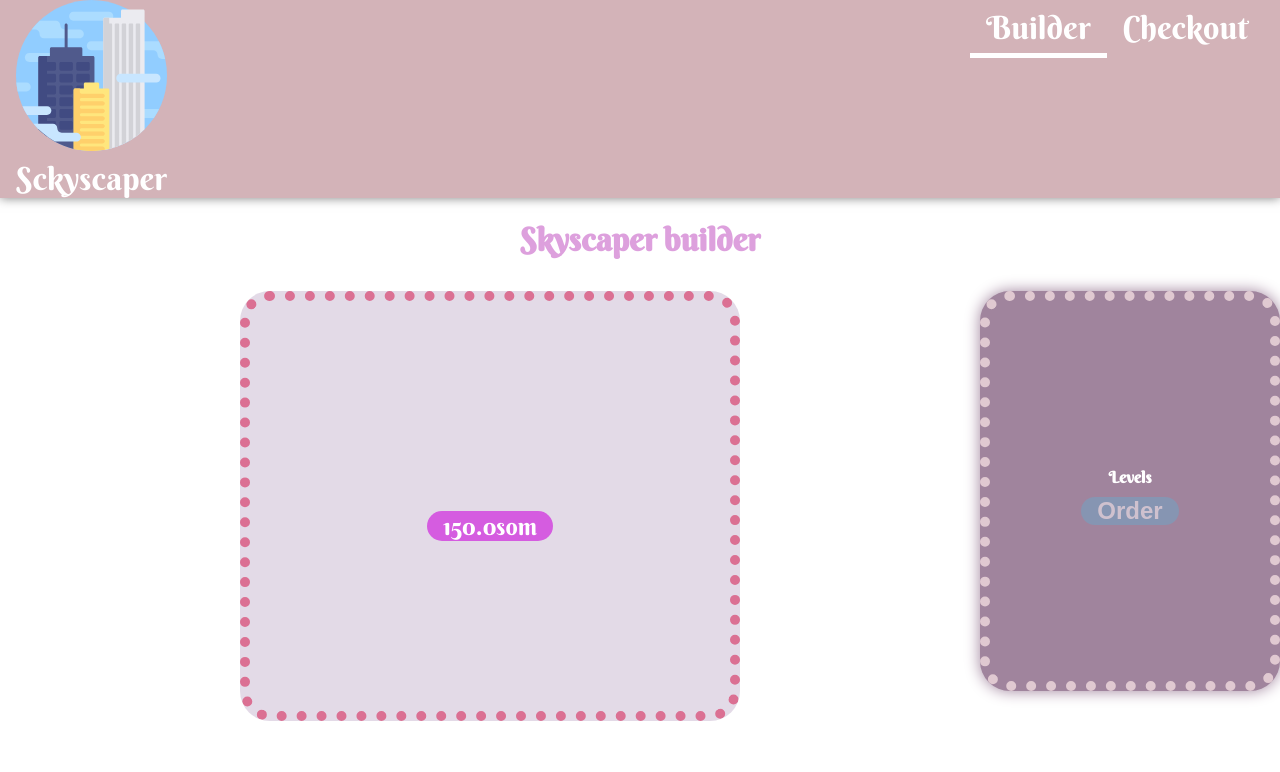
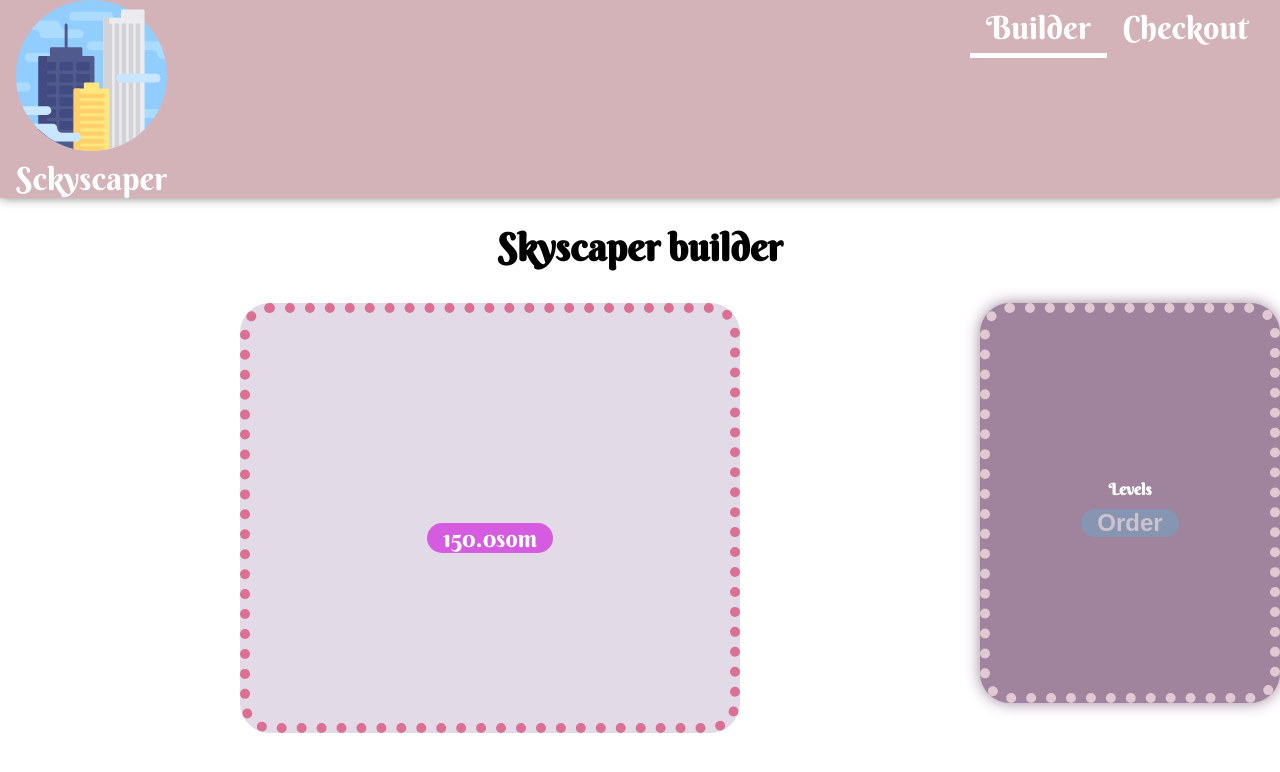
Before and after one commit to soltonbekov-aiymkyz/builder, a React (Create React App) app: page / in a window 1280 px wide. Shown: the top 772 px of the page. Built offline with nearby package versions, Linux system fonts and the light colour scheme; no server answers.

Commit message:
added new animations

```diff
--- a/src/App.css
+++ b/src/App.css
@@ -14,5 +14,26 @@ body {
 */
 .App h1 {
      text-align: center;
-    color: plum;
+    color: black;
+    font-size: 38px;
+
+
+    /* animation-name: scaleAnimation;
+    animation-iteration-count: infinite;
+    animation-duration: 4s;
+    animation-direction: alternate;
+    animation-timing-function: ease-in; */
 }
+/*
+@keyframes scaleAnimation {
+    10%{
+
+        transform: scale(.6);
+    }
+    50%{
+        transform: scale(.7);
+    }
+    100%{
+        transform: scale(.8);
+    }
+} */
```
